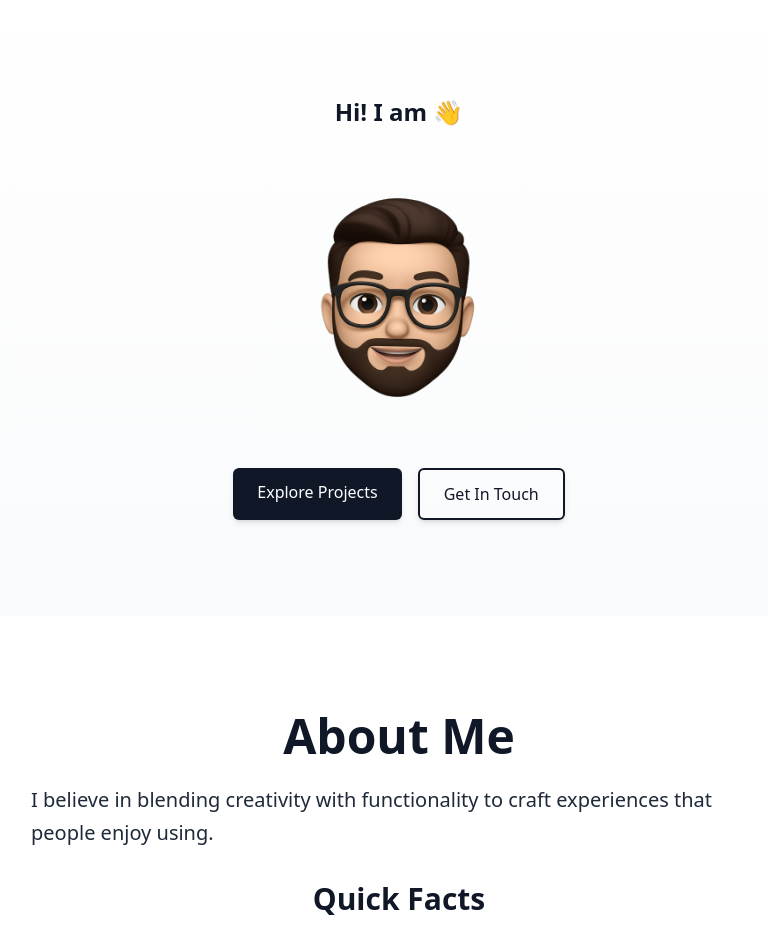
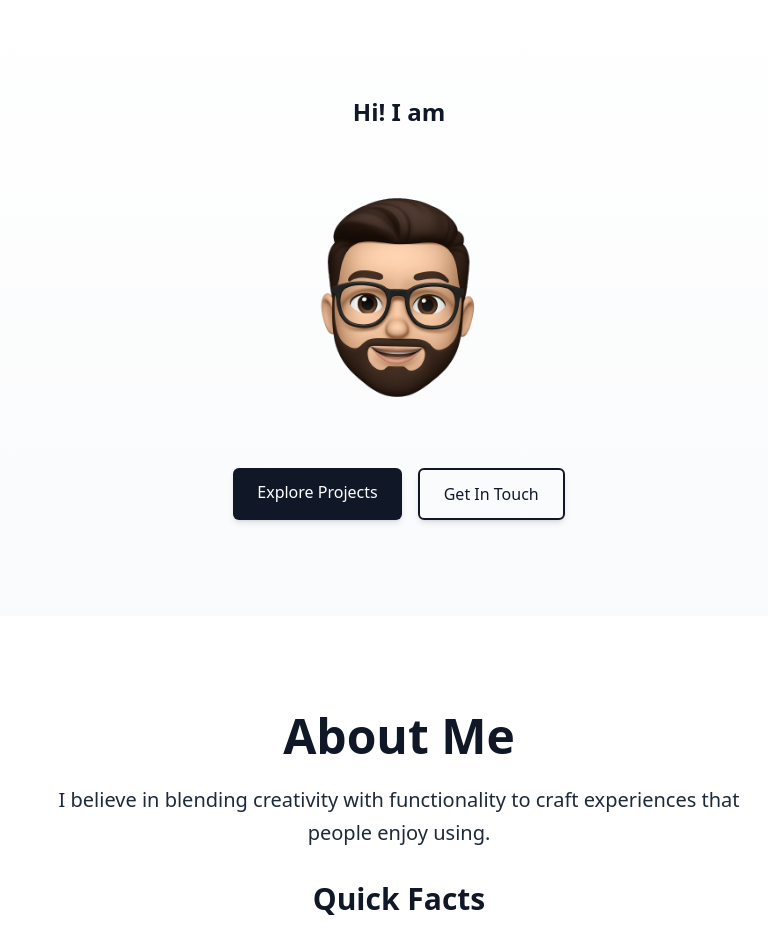
Before and after one commit to muneeb003/Portfolio, a React (Vite) app in the folder frontend/: page / in a window 1280 px wide. Shown: the top 944 px of the page, without its empty margins (241-1009 px from the left). Built offline with nearby package versions, Linux system fonts and the light colour scheme; no server answers.

Commit message:
aligned the text

```diff
--- a/frontend/index.html
+++ b/frontend/index.html
@@ -2,7 +2,7 @@
 <html lang="en">
   <head>
     <meta charset="UTF-8" />
-    <link rel="icon" type="image/svg+xml" href="/vite.svg" />
+    <link rel="icon" type="image/svg+xml" href="/m.svg" />
     <meta name="viewport" content="width=device-width, initial-scale=1.0" />
     <link
       href="https://fonts.googleapis.com/css2?family=Poppins:wght@300;400;600;700&display=swap"
--- a/frontend/src/pages/Home.jsx
+++ b/frontend/src/pages/Home.jsx
@@ -51,7 +51,7 @@ function Home() {
           className="text-xl sm:text-4xl md:text-2xl font-bold text-gray-900"
           data-aos="fade-down"
         >
-          Hi! I am {about?.name} 👋
+          Hi! I am {about?.name}
         </h1>
         <p
           className="text-lg sm:text-xl md:text-4xl text-gray-600 "
@@ -98,13 +98,13 @@ function Home() {
           About Me
         </h1>
         <p
-          className="text-base sm:text-lg md:text-xl mb-4 leading-relaxed"
+          className="text-base sm:text-lg md:text-xl mb-4 leading-relaxed text-center"
           data-aos="fade-right"
         >
           {about.bio}
         </p>
         <p
-          className="text-base sm:text-lg md:text-xl mb-8 leading-relaxed"
+          className="text-base sm:text-lg md:text-xl mb-8 leading-relaxed text-center"
           data-aos="fade-left"
           data-aos-delay="200"
         >
--- a/package.json
+++ /dev/null
@@ -1,5 +0,0 @@
-{
-  "dependencies": {
-    "axios": "^1.11.0"
-  }
-}
```
Also changed, not shown: frontend/m.svg (added), 1 other file (tests, documents, lock files or other folders).
